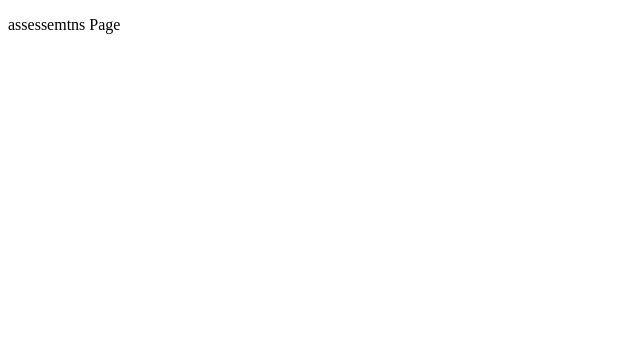
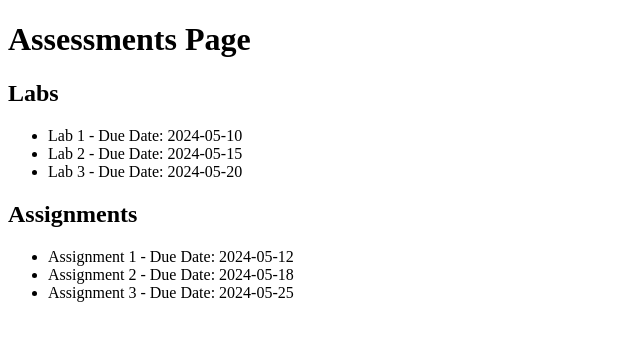
Before and after one commit to YapSengKuang/BarugahWeb-WebHack2024, a Next.js app in the folder studyplanner/: page /components/assessments in a window 1280 px wide. Shown: the top 340 px of the page, without its empty margins (0-640 px from the left). Built offline with nearby package versions, Linux system fonts and the light colour scheme.

Commit message:
added assessment for dashboard and content to assessments page

```diff
--- a/studyplanner/src/app/components/assessments/page.tsx
+++ b/studyplanner/src/app/components/assessments/page.tsx
@@ -1,3 +1,62 @@
-export default function Page() {
-    return <p>assessemtns Page</p>;
-  }
+import React from "react";
+// Importing React from "react/jsx-runtime" for Next.js 11+
+// import React from "react/jsx-runtime";
+
+interface Lab {
+  id: number;
+  title: string;
+  dueDate: string;
+}
+
+interface Assignment {
+  id: number;
+  title: string;
+  dueDate: string;
+}
+
+const Page: React.FC = () => {
+  // Sample data for labs and assignments
+  const labs: Lab[] = [
+    { id: 1, title: "Lab 1", dueDate: "2024-05-10" },
+    { id: 2, title: "Lab 2", dueDate: "2024-05-15" },
+    { id: 3, title: "Lab 3", dueDate: "2024-05-20" }
+  ];
+
+  const assignments: Assignment[] = [
+    { id: 1, title: "Assignment 1", dueDate: "2024-05-12" },
+    { id: 2, title: "Assignment 2", dueDate: "2024-05-18" },
+    { id: 3, title: "Assignment 3", dueDate: "2024-05-25" }
+  ];
+
+  return (
+    <div className="container mx-auto py-8">
+      <h1 className="text-3xl font-bold mb-4">Assessments Page</h1>
+
+      {/* Labs */}
+      <div className="mb-8">
+        <h2 className="text-xl font-bold mb-2">Labs</h2>
+        <ul className="list-disc pl-6">
+          {labs.map((lab) => (
+            <li key={lab.id}>
+              {lab.title} - Due Date: {lab.dueDate}
+            </li>
+          ))}
+        </ul>
+      </div>
+
+      {/* Assignments */}
+      <div>
+        <h2 className="text-xl font-bold mb-2">Assignments</h2>
+        <ul className="list-disc pl-6">
+          {assignments.map((assignment) => (
+            <li key={assignment.id}>
+              {assignment.title} - Due Date: {assignment.dueDate}
+            </li>
+          ))}
+        </ul>
+      </div>
+    </div>
+  );
+};
+
+export default Page;
--- a/studyplanner/src/app/index.css
+++ b/studyplanner/src/app/index.css
@@ -0,0 +1,3 @@
+@tailwind base;
+@tailwind components;
+@tailwind utilities;
```
Also changed, not shown: studyplanner/src/app/components/dashboard/page.tsx (+5 -2 lines).
